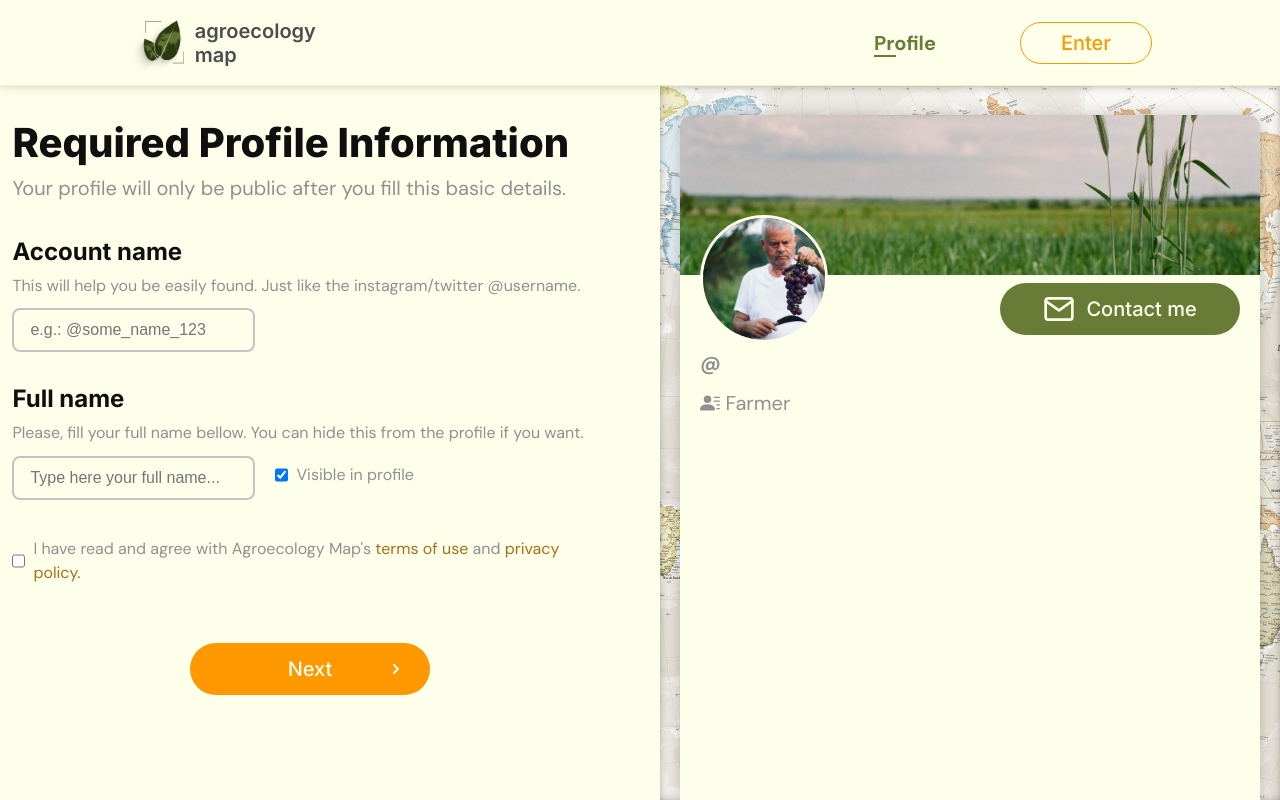
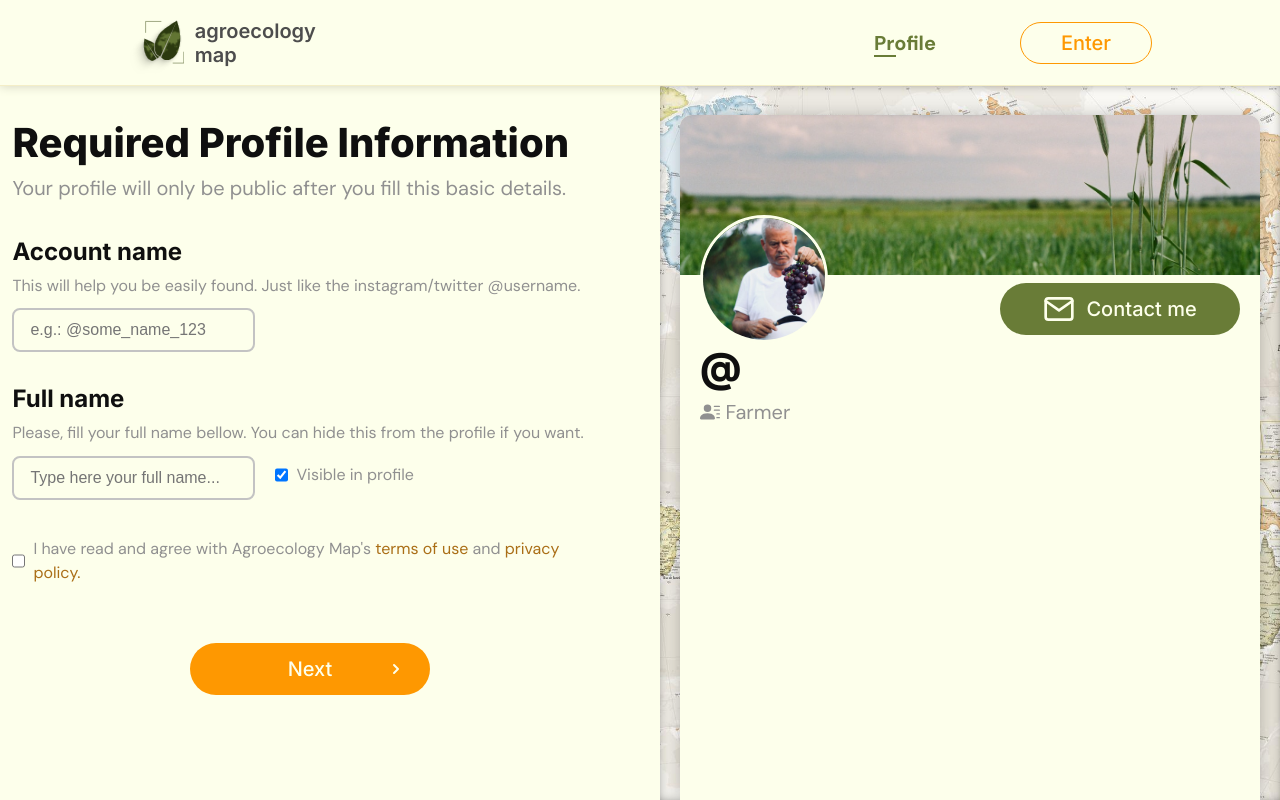
Before and after one commit to marcelo-soares-souza/Agroecology-Map-Frontend, a React (Vite) app: page /profile in a window 1280 px wide. Built offline with nearby package versions, Linux system fonts and the light colour scheme.

Commit message:
refactor: profile view - user handle takes fullname h1 tag if name missing

```diff
--- a/src/components/Profile/ProfileView.tsx
+++ b/src/components/Profile/ProfileView.tsx
@@ -56,10 +56,18 @@ const ProfileView = (props: IAccount) => {
         <div>
           <div className="d-flex">
             <div>
-              {hasFullNameVisible && <h1>{props.fullName}</h1>}
-              <p>
-                <strong>{"@" + props.accountName}</strong>
-              </p>
+              {
+                <h1>
+                  {hasFullNameVisible && props.fullName
+                    ? props.fullName
+                    : "@" + props.accountName}
+                </h1>
+              }
+              {hasFullNameVisible && props.fullName && (
+                <p>
+                  <strong>{"@" + props.accountName}</strong>
+                </p>
+              )}
             </div>
             {hasPronouns && (
               <small style={{ margin: "0.15rem 0.25rem" }}>
--- a/src/components/Profile/RequiredProfileInformation.tsx
+++ b/src/components/Profile/RequiredProfileInformation.tsx
@@ -1,10 +1,9 @@
 import { useEffect, useState } from "react";
 
 import { CheckboxItem } from "../../components/CheckboxItem";
+import { PrevNextButtons } from "./PrevNextButtons";
 
 import classes from "../../pages/Profile.module.css";
-import { Button } from "../UI/Button";
-import { PrevNextButtons } from "./PrevNextButtons";
 
 interface IRequiredProfileInformation {
   accountName: string;
```
